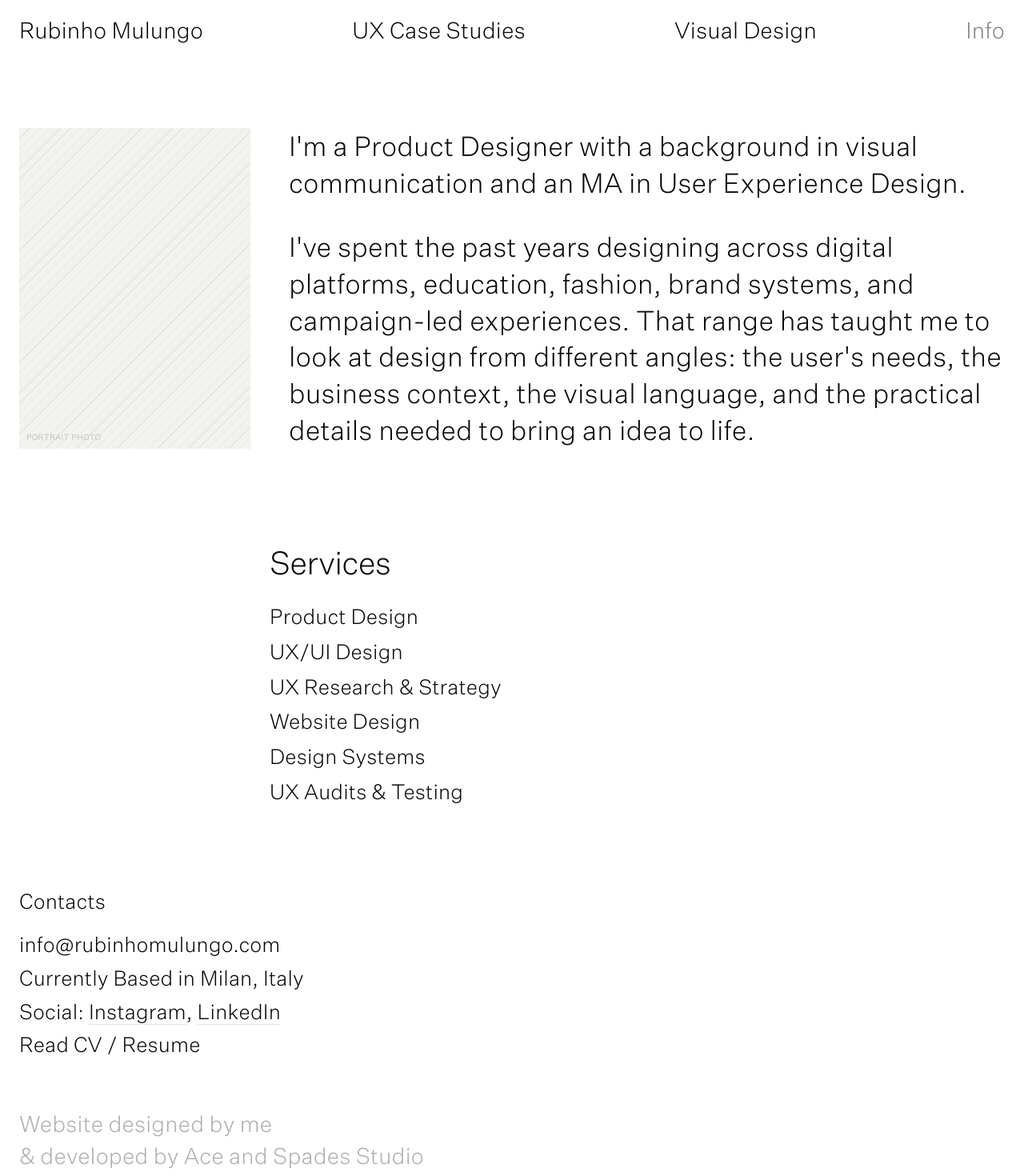
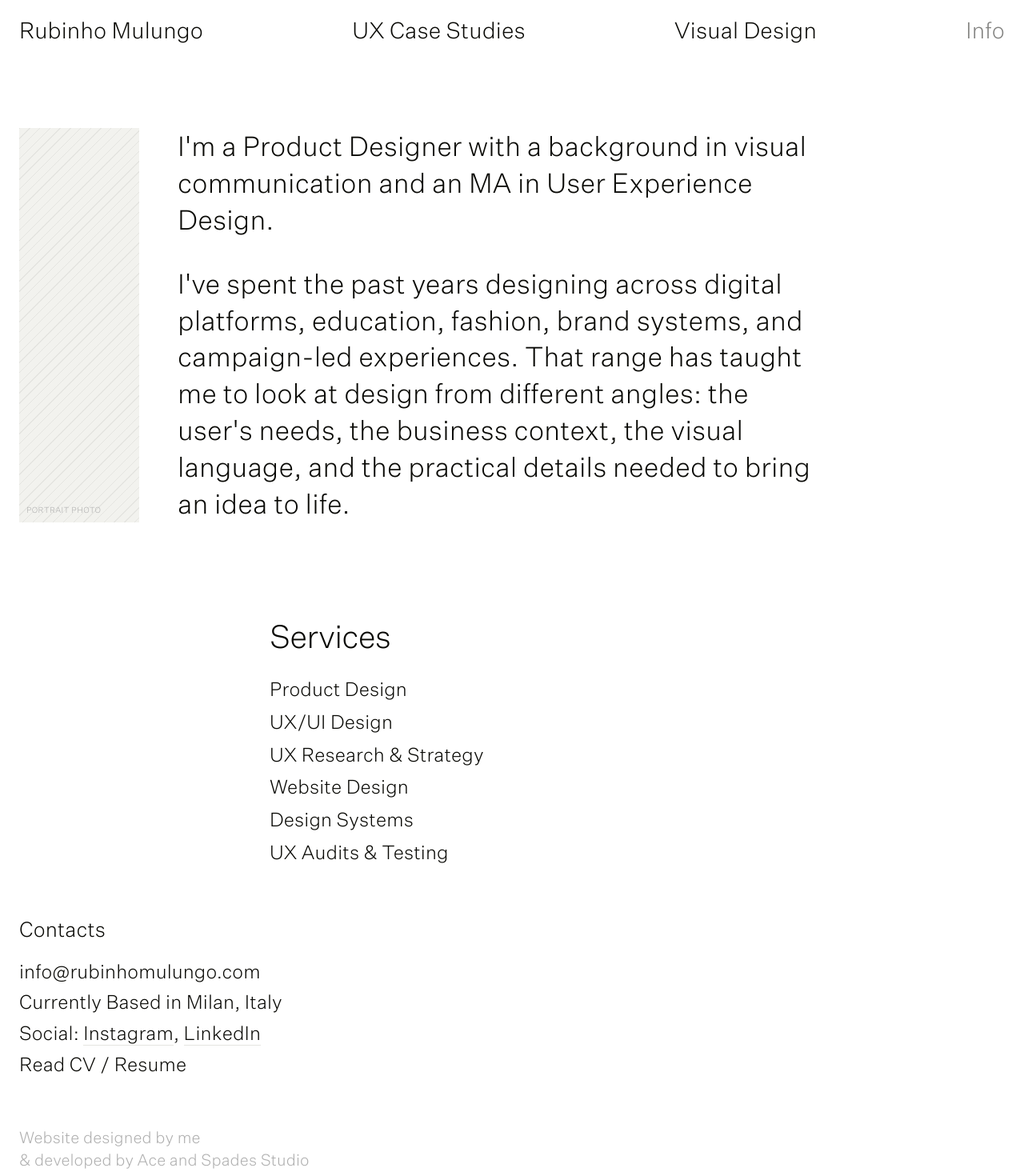
Before and after one commit to ARaviteja91/rubinho, a React (Vite) app: page /info in a window 1280 px wide. Shown: the top 1470 px of the page at 80% size. Built offline with nearby package versions, Linux system fonts and the light colour scheme.

Commit message:
uxcase changes

```diff
--- a/src/index.css
+++ b/src/index.css
@@ -4,18 +4,30 @@
   font-weight: 300;
   font-style: normal;
 }
+
 :root {
   --bg: #FFFFFF;
   --fg: #080804;
   --muted: #AEAEAE;
   --rule: #e5e5e0;
   --tile: #f2f2ee;
-  --stripe: rgba(8,8,4,0.06);
+  --stripe: rgba(8, 8, 4, 0.06);
 }
 
-* { box-sizing: border-box; }
-html { scroll-behavior: smooth; background: var(--bg); }
-html, body { margin: 0; padding: 0; }
+* {
+  box-sizing: border-box;
+}
+
+html {
+  scroll-behavior: smooth;
+  background: var(--bg);
+}
+
+html,
+body {
+  margin: 0;
+  padding: 0;
+}
 
 body {
   min-height: 100vh;
@@ -28,21 +40,66 @@ body {
   letter-spacing: 0.01em;
 }
 
-::selection { background: var(--fg); color: var(--bg); }
-a { color: inherit; text-decoration: none; }
+::selection {
+  background: var(--fg);
+  color: var(--bg);
+}
 
-#root { opacity: 0; transition: opacity .55s ease; }
-#root.fx-in { opacity: 1; }
-#root.fx-out { opacity: 0 !important; transition: opacity .5s ease; }
+a {
+  color: inherit;
+  text-decoration: none;
+}
 
-a:not([data-tile]) { transition: opacity .25s ease; }
-a:not([data-tile]):hover { opacity: .55; }
+#root {
+  opacity: 0;
+  transition: opacity .55s ease;
+}
 
-[data-reveal] { transition: opacity .9s cubic-bezier(.22,1,.36,1), transform .9s cubic-bezier(.22,1,.36,1); }
-[data-reveal]:not(.fx-visible) { opacity: 0; transform: translateY(26px); }
+#root.fx-in {
+  opacity: 1;
+}
 
-@keyframes marquee { from { transform: translateX(0); } to { transform: translateX(-50%); } }
-@keyframes filmScroll { from { transform: translateX(0); } to { transform: translateX(-50%); } }
+#root.fx-out {
+  opacity: 0 !important;
+  transition: opacity .5s ease;
+}
+
+a:not([data-tile]) {
+  transition: opacity .25s ease;
+}
+
+a:not([data-tile]):hover {
+  opacity: .55;
+}
+
+[data-reveal] {
+  transition: opacity .9s cubic-bezier(.22, 1, .36, 1), transform .9s cubic-bezier(.22, 1, .36, 1);
+}
+
+[data-reveal]:not(.fx-visible) {
+  opacity: 0;
+  transform: translateY(26px);
+}
+
+@keyframes marquee {
+  from {
+    transform: translateX(0);
+  }
+
+  to {
+    transform: translateX(-50%);
+  }
+}
+
+@keyframes filmScroll {
+  from {
+    transform: translateX(0);
+  }
+
+  to {
+    transform: translateX(-50%);
+  }
+}
 
 .rm-gallery-row {
   display: flex;
@@ -54,18 +111,48 @@ a:not([data-tile]):hover { opacity: .55; }
 
 /* Responsive utility classes */
 @media (max-width: 640px) {
-  .rm-grid { grid-template-columns: 1fr !important; gap: 8px !important; }
-  .rm-header { display: grid !important; grid-template-columns: repeat(2, 1fr) !important; }
-  .rm-services-indent { padding-left: 24px !important; }
-  .rm-filmstrip { width: 100% !important; }
-  .rm-gallery-row { flex-direction: column !important; }
-  .rm-gallery-row > div { width: 100% !important; height: auto !important; }
+  .rm-grid {
+    grid-template-columns: 1fr !important;
+    gap: 8px !important;
+  }
+
+  .rm-header {
+    display: grid !important;
+    grid-template-columns: repeat(2, 1fr) !important;
+  }
+
+  .rm-services-indent {
+    padding-left: 24px !important;
+  }
+
+  .rm-filmstrip {
+    width: 100% !important;
+  }
+
+  .rm-gallery-row {
+    flex-direction: column !important;
+  }
+
+  .rm-gallery-row>div {
+    width: 100% !important;
+    height: auto !important;
+  }
 }
 
 @media (prefers-reduced-motion: reduce) {
-  html { scroll-behavior: auto; }
-  #root { opacity: 1; transition: none; }
-  [data-reveal]:not(.fx-visible) { opacity: 1; transform: none; }
+  html {
+    scroll-behavior: auto;
+  }
+
+  #root {
+    opacity: 1;
+    transition: none;
+  }
+
+  [data-reveal]:not(.fx-visible) {
+    opacity: 1;
+    transform: none;
+  }
 }
 
 /* Page structural styles */
@@ -94,17 +181,20 @@ a:not([data-tile]):hover { opacity: .55; }
   background: var(--bg);
   color: var(--fg);
 }
+
 .header-link {
   font-family: 'Untitled Sans Light', sans-serif;
   font-weight: 300;
   font-size: clamp(16px, 2.2vw, 32px);
   white-space: nowrap;
 }
+
 .logo-container {
   position: relative;
   display: flex;
   align-items: center;
 }
+
 .hover-label {
   position: absolute;
   top: 100%;
@@ -114,6 +204,7 @@ a:not([data-tile]):hover { opacity: .55; }
   min-height: 17px;
   white-space: nowrap;
 }
+
 .nav-container {
   display: contents;
 }
@@ -125,6 +216,7 @@ a:not([data-tile]):hover { opacity: .55; }
   object-fit: cover;
   display: block;
 }
+
 .image-placeholder {
   background-color: var(--tile);
   background-image: repeating-linear-gradient(135deg, var(--stripe) 0 1px, transparent 1px 9px);
@@ -132,6 +224,7 @@ a:not([data-tile]):hover { opacity: .55; }
   align-items: flex-end;
   overflow: hidden;
 }
+
 .image-placeholder-label {
   font-family: 'Untitled Sans Light', sans-serif;
   font-size: 10px;
@@ -146,15 +239,18 @@ a:not([data-tile]):hover { opacity: .55; }
   overflow: hidden;
   width: 100%;
 }
-.marquee-container.has-border {
+
+/* .marquee-container.has-border {
   border-top: 1px solid var(--rule);
-}
+} */
+
 .marquee-content {
   display: flex;
   width: max-content;
   white-space: nowrap;
   animation: marquee 40s linear infinite;
 }
+
 .marquee-text {
   display: flex;
   align-items: baseline;
@@ -165,6 +261,7 @@ a:not([data-tile]):hover { opacity: .55; }
   padding-right: 0.6em;
   color: var(--muted);
 }
+
 .marquee-text-bold {
   font-weight: 900;
 }
@@ -176,34 +273,40 @@ a:not([data-tile]):hover { opacity: .55; }
   overflow: hidden;
   height: 100vh;
 }
+
 .landing-name-container {
   width: 100%;
   padding: 18px 24px 0;
   overflow: hidden;
 }
+
 .landing-name {
   font-weight: 300;
   line-height: 0.95;
   display: inline-block;
   white-space: nowrap;
 }
+
 .landing-center {
   flex: 1;
   display: flex;
   align-items: center;
   justify-content: center;
 }
+
 .landing-frame-container {
   position: relative;
   width: 220px;
   aspect-ratio: 11/7;
   overflow: hidden;
 }
+
 .landing-frame {
   position: absolute;
   inset: 0;
   transition: opacity .3s linear;
 }
+
 .landing-intro {
   font-size: 36px;
   line-height: 1.5;
@@ -220,6 +323,7 @@ a:not([data-tile]):hover { opacity: .55; }
   display: flex;
   align-items: flex-end;
 }
+
 .hero-text {
   font-size: 36px;
   line-height: 1.5;
@@ -227,19 +331,23 @@ a:not([data-tile]):hover { opacity: .55; }
   padding: 0 24px;
   margin: 0;
 }
+
 .grid-section {
   padding: 60px 12px 120px;
   width: 100%;
 }
+
 .rm-grid {
   display: grid;
   grid-template-columns: repeat(12, 1fr);
-  gap: 12px;
+  gap: 10px;
   grid-auto-flow: dense;
 }
+
 .grid-item {
   display: block;
 }
+
 .grid-tile {
   position: relative;
   width: 100%;
@@ -247,40 +355,49 @@ a:not([data-tile]):hover { opacity: .55; }
   background-image: repeating-linear-gradient(135deg, var(--stripe) 0 1px, transparent 1px 9px);
   overflow: hidden;
 }
+
 .contacts-section {
   padding: 14px 24px 0;
 }
+
 .contacts-inner {
   display: flex;
   flex-direction: column;
   gap: 14px;
 }
+
 .contacts-heading {
   font-size: clamp(18px, 4vw, 26px);
 }
+
 .contacts-link {
   font-size: clamp(18px, 4vw, 26px);
   border-bottom: 1px solid var(--rule);
   display: inline-block;
 }
+
 .contacts-email {
   font-size: clamp(18px, 4vw, 26px);
   display: block;
   width: fit-content;
 }
+
 .contacts-row {
   display: flex;
   gap: 14px;
 }
+
 .info-contacts-list {
   display: flex;
   flex-direction: column;
   gap: 4px;
   font-size: clamp(18px, 4vw, 26px);
 }
+
 .border-link {
   border-bottom: 1px solid var(--rule);
 }
+
 .block-fit-link {
   display: block;
   width: fit-content;
@@ -290,20 +407,25 @@ a:not([data-tile]):hover { opacity: .55; }
 .ux-grid-section {
   padding: 130px 12px 0;
 }
+
 .ux-footer-section {
   padding: 120px 24px 60px;
   margin-top: 80px;
 }
+
 .vd-intro-section {
   padding: 170px 12px 80px;
 }
+
 .vd-grid-section {
   padding: 0 12px 120px;
 }
+
 .vd-footer-section {
   padding: 60px 12px;
-  border-top: 1px solid var(--rule);
+  /* border-top: 1px solid var(--rule); */
 }
+
 .large-paragraph {
   font-size: clamp(20px, 4.5vw, 34px);
   line-height: 1.5;
@@ -317,48 +439,57 @@ a:not([data-tile]):hover { opacity: .55; }
   gap: 24px;
   padding: 160px 24px 24px;
 }
+
 .project-desc-section.alt-padding {
   padding: 60px 24px 24px;
 }
+
 .project-desc-text-wrapper {
   flex: 1 1 420px;
   max-width: 640px;
 }
+
 .project-desc-text {
   font-size: clamp(20px, 4vw, 32px);
   line-height: 1.3;
   font-weight: 300;
   margin: 0;
-  text-align: justify;
+  text-align: left;
 }
+
 .project-desc-image-wrapper {
   flex: 1 1 420px;
   position: relative;
   aspect-ratio: 934/1181;
   overflow: hidden;
 }
+
 .project-media-section {
   display: flex;
   flex-wrap: wrap;
   gap: 0;
   padding: 0 0 80px;
 }
+
 .project-media-wrapper-left {
   flex: 1 1 480px;
   position: relative;
   aspect-ratio: 954/1236;
   overflow: hidden;
 }
+
 .project-media-wrapper-right {
   flex: 1 1 480px;
   position: relative;
   aspect-ratio: 952/1236;
   overflow: hidden;
 }
+
 .project-contacts-section {
   padding: 60px 24px;
-  border-top: 1px solid var(--rule);
+  /* border-top: 1px solid var(--rule); */
 }
+
 .project-footer {
   display: flex;
   justify-content: center;
@@ -378,20 +509,24 @@ a:not([data-tile]):hover { opacity: .55; }
   gap: 12px;
   padding: 160px 24px 0;
 }
+
 .nia-title-row.alt-padding {
   padding: 64px 24px 0;
 }
+
 .nia-title {
   font-size: clamp(24px, 6vw, 40px);
   font-weight: 300;
   letter-spacing: -0.02em;
   margin: -12px 0 0;
 }
+
 .nia-subtitle {
   font-size: clamp(24px, 6vw, 40px);
   font-weight: 300;
   letter-spacing: -0.02em;
 }
+
 .header-hover-zone {
   position: sticky;
   top: 0;
@@ -399,6 +534,7 @@ a:not([data-tile]):hover { opacity: .55; }
   margin-bottom: -24px;
   z-index: 60;
 }
+
 .sticky-header-container {
   position: sticky;
   top: 0;
@@ -406,6 +542,14 @@ a:not([data-tile]):hover { opacity: .55; }
   overflow: hidden;
   transition: max-height 0.25s ease;
 }
+
+.rm-filmstrip {
+  width: 75%;
+  margin-left: auto;
+  overflow: hidden;
+  padding: 40px 0 60px;
+}
+
 .filmstrip-inner {
   display: flex;
   gap: 12px;
@@ -413,6 +557,7 @@ a:not([data-tile]):hover { opacity: .55; }
   animation: filmScroll 22s linear infinite;
   padding: 0 12px;
 }
+
 .nia-paragraph {
   font-size: clamp(20px, 4.5vw, 34px);
   line-height: 1.35;
@@ -420,9 +565,11 @@ a:not([data-tile]):hover { opacity: .55; }
   margin: 0;
   text-align: justify;
 }
+
 .nia-section {
   padding: 0 24px 60px;
 }
+
 .nia-offset-images {
   display: flex;
   flex-wrap: wrap;
@@ -431,45 +578,53 @@ a:not([data-tile]):hover { opacity: .55; }
   width: 75%;
   padding: 0 12px 60px;
 }
+
 .nia-phone-img-wrapper {
   flex: 1 1 220px;
   max-width: 29%;
   aspect-ratio: 467.5/647.69;
   overflow: hidden;
 }
+
 .nia-landscape-img-wrapper {
   flex: 2 1 400px;
   aspect-ratio: 945/1154.89;
   overflow: hidden;
 }
+
 .nia-gallery-block {
   display: flex;
   flex-direction: column;
   gap: 12px;
   padding: 0 12px 60px;
 }
+
 .nia-billboard-wrapper {
   width: 100%;
   aspect-ratio: 1900/1121;
   overflow: hidden;
 }
+
 .nia-pavilion-wrapper {
   width: 75%;
   aspect-ratio: 1264/788;
   overflow: hidden;
 }
+
 .nia-voice-img-wrapper {
   flex: 0 0 auto;
   width: calc(50% - 6px);
   aspect-ratio: 945/1236;
   overflow: hidden;
 }
+
 .nia-charging-img-wrapper {
   flex: 0 0 auto;
   width: calc(50% - 6px);
   aspect-ratio: 16/9;
   overflow: hidden;
 }
+
 .nia-video-feature {
   width: 100%;
   aspect-ratio: 1900/1121;
@@ -479,6 +634,7 @@ a:not([data-tile]):hover { opacity: .55; }
   justify-content: center;
   margin: 0 0 80px;
 }
+
 .nia-video-label {
   font-size: min(12vw, 150px);
   font-weight: 300;
@@ -486,37 +642,44 @@ a:not([data-tile]):hover { opacity: .55; }
   color: var(--muted);
   text-transform: uppercase;
 }
+
 .nia-index-section {
-  border-top: 1px solid var(--rule);
+  /* border-top: 1px solid var(--rule); */
   padding: 14px 24px 160px;
 }
+
 .nia-index-heading {
   font-size: clamp(18px, 4vw, 26px);
   font-weight: 300;
   margin: 0 0 12px;
 }
+
 .nia-index-heading.alt-font {
   font-size: 13px;
   font-weight: 500;
 }
+
 .nia-index-list {
   list-style: none;
   margin: 0;
   padding: 0;
 }
+
 .nia-index-item {
   display: flex;
   gap: 14px;
   padding: 9px 0;
-  border-bottom: 1px solid var(--rule);
+  /* border-bottom: 1px solid var(--rule); */
   cursor: default;
   font-size: 20px;
 }
+
 .nia-index-num {
   min-width: 42px;
   color: var(--muted);
   font-variant-numeric: tabular-nums;
 }
+
 .floating-preview {
   position: fixed;
   top: 0;
@@ -533,21 +696,46 @@ a:not([data-tile]):hover { opacity: .55; }
 }
 
 /* Info page specific styles */
+.info-desc-section {
+  display: flex;
+  flex-wrap: nowrap;
+  gap: 32px;
+  padding: 100px 24px 40px;
+}
+
 .info-portrait-wrapper {
-  flex: 0 0 289px;
+  flex: 0 0 clamp(100px, 20vw, 150px);
   position: relative;
-  width: 289px;
-  max-width: 100%;
+  width: clamp(100px, 20vw, 150px);
+  max-width: 150px;
   aspect-ratio: 289/361;
   overflow: hidden;
 }
+
 .info-text-wrapper {
-  flex: 1 1 640px;
-  max-width: 900px;
+  flex: 1;
+  max-width: 800px;
 }
+
+.info-paragraph {
+  font-size: clamp(16px, 2.2vw, 24px);
+  line-height: 1.35;
+  font-weight: 300;
+  margin: 0;
+  color: var(--fg);
+  text-align: left;
+}
+
+.info-title {
+  font-size: clamp(18px, 2.5vw, 26px);
+  font-weight: 300;
+  margin: 0 0 20px;
+}
+
 .info-services-section {
-  padding: 0 24px 80px 337px;
+  padding: 0 24px 40px 337px;
 }
+
 .info-services-list {
   list-style: none;
   margin: 0;
@@ -556,14 +744,29 @@ a:not([data-tile]):hover { opacity: .55; }
   flex-direction: column;
   gap: 6px;
 }
+
 .info-services-item {
-  font-size: clamp(18px, 4vw, 26px);
+  font-size: clamp(16px, 2.2vw, 24px);
   font-weight: 300;
 }
+
+.info-contacts-section {
+  padding: 20px 24px 40px;
+}
+
+.info-contacts-list {
+  display: flex;
+  flex-direction: column;
+  gap: 4px;
+  font-size: clamp(16px, 2.2vw, 24px);
+}
+
 .info-credit-section {
   padding: 0 24px 20px;
   color: var(--muted);
 }
+
 .info-credit-text {
-  font-size: 28px;
+  font-size: clamp(14px, 1.8vw, 20px);
+  line-height: 1.4;
 }
--- a/src/pages/UXCaseStudies.jsx
+++ b/src/pages/UXCaseStudies.jsx
@@ -48,6 +48,7 @@ export default function UXCaseStudies() {
       <section data-reveal className="ux-footer-section">
         <div className="info-contacts-list">
           <div>
+            <div className="contacts-heading">Rubinho Mulungo</div>
             <a href="mailto:info@rubinhomulungo.com">info@rubinhomulungo.com</a>
           </div>
           <div>Currently Based in Milan, Italy</div>
```
